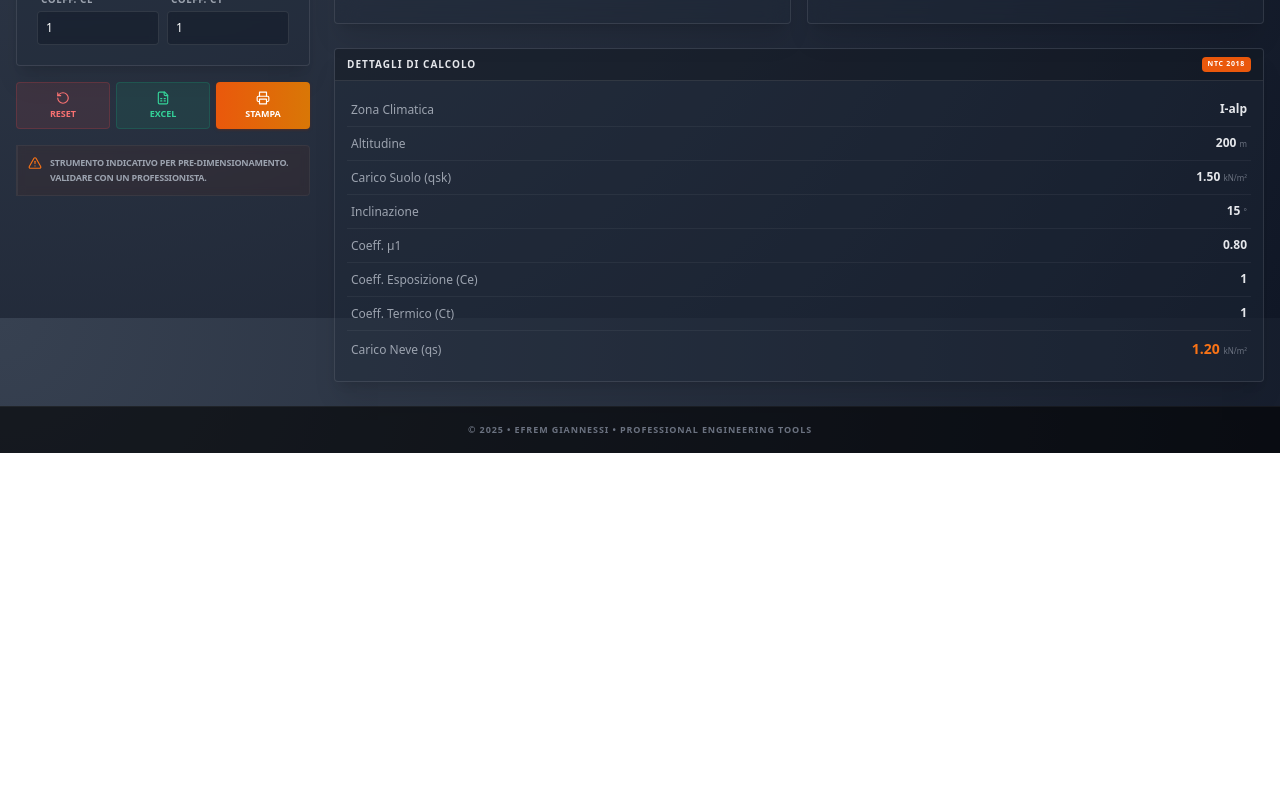
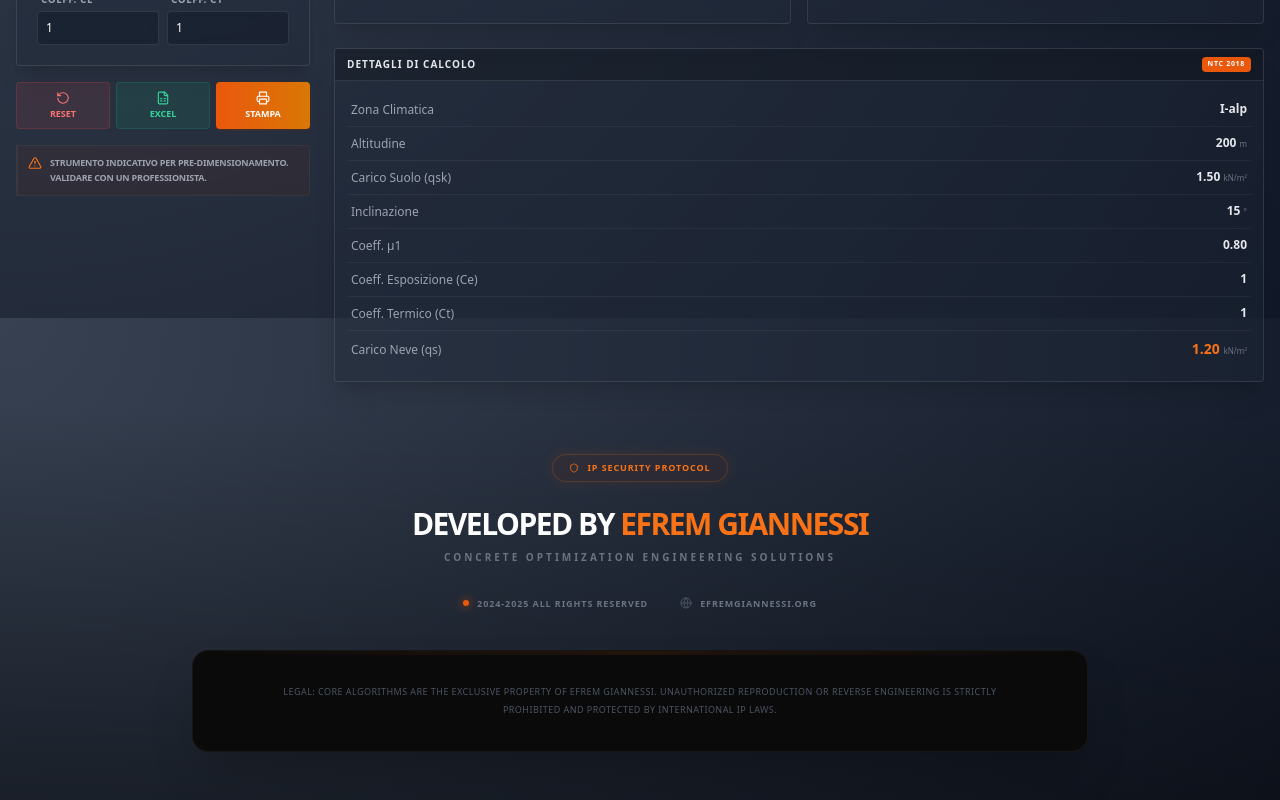
Before and after one commit to efremgiannessi/NTC-2018-Neve-e-Vento-v.02, a React (Vite) app: page / in a window 1280 px wide. Shown: the part 482-1282 px from the top of the page. Before the commit the page ends 935 px from the top, so only its background shows below. Built offline with nearby package versions, Linux system fonts and the light colour scheme.

Commit message:
feat: Add security and attribution to footer
Introduces IP security protocol badge and updates attribution in the application footer to enhance legitimacy and authorship visibility.

```diff
--- a/App.tsx
+++ b/App.tsx
@@ -1,5 +1,5 @@
 import React, { useState, useMemo, useEffect } from 'react';
-import { Snowflake, Wind, Layers, Calculator, Printer, AlertTriangle, FileText, Info, RotateCcw, FileSpreadsheet } from 'lucide-react';
+import { Snowflake, Wind, Layers, Calculator, Printer, AlertTriangle, FileText, Info, RotateCcw, FileSpreadsheet, Shield, Globe } from 'lucide-react';
 import { CalculationType, SnowZone, WindZone, RoughnessClass, SnowState, WindState, DriftState, CalculationResult } from './types';
 import { calculateSnow, calculateWind, calculateDrift } from './utils/calculations';
 import ResultCard from './components/ResultCard';
@@ -361,9 +361,47 @@ const App: React.FC = () => {
       </main>
 
       {/* Screen Footer */}
-      <footer className="bg-black/60 border-t border-white/5 py-4 mt-auto no-print">
-        <div className="max-w-[1600px] mx-auto px-4 text-center">
-          <p className="text-[9px] text-gray-500 uppercase tracking-widest font-bold">&copy; 2025 • Efrem Giannessi • Professional Engineering Tools</p>
+      <footer className="w-full py-12 px-4 mt-auto no-print relative z-10 bg-gradient-to-b from-transparent to-black/40">
+        <div className="max-w-4xl mx-auto text-center flex flex-col items-center">
+
+          {/* IP Security Badge */}
+          <div className="inline-flex items-center gap-2 px-4 py-1.5 rounded-full border border-orange-500/20 bg-orange-900/10 mb-6 shadow-[0_0_15px_rgba(249,115,22,0.1)]">
+            <Shield size={10} className="text-orange-500" />
+            <span className="text-[9px] font-bold text-orange-500 tracking-widest uppercase">IP Security Protocol</span>
+          </div>
+
+          {/* Main Title */}
+          <h2 className="text-2xl sm:text-3xl font-black text-white tracking-tighter mb-2">
+            DEVELOPED BY <span className="text-orange-500">EFREM GIANNESSI</span>
+          </h2>
+
+          {/* Subtitle */}
+          <p className="text-[9px] sm:text-[10px] font-bold text-gray-500 tracking-[0.3em] uppercase mb-8">
+            Concrete Optimization Engineering Solutions
+          </p>
+
+          {/* Links Row */}
+          <div className="flex flex-col sm:flex-row items-center justify-center gap-4 sm:gap-8 mb-10">
+            <div className="flex items-center gap-2">
+              <div className="w-1.5 h-1.5 rounded-full bg-orange-600 shadow-[0_0_8px_rgba(234,88,12,0.8)]"></div>
+              <span className="text-[9px] font-bold text-gray-500 tracking-widest">2024-2025 ALL RIGHTS RESERVED</span>
+            </div>
+            <a href="https://www.efremgiannessi.org" target="_blank" rel="noopener noreferrer" className="flex items-center gap-2 group cursor-pointer transition-colors">
+              <Globe size={12} className="text-gray-600 group-hover:text-orange-500 transition-colors" />
+              <span className="text-[9px] font-bold text-gray-500 group-hover:text-orange-500 tracking-widest transition-colors">EFREMGIANNESSI.ORG</span>
+            </a>
+          </div>
+
+          {/* Legal Box */}
+          <div className="w-full bg-[#0a0a0a] border border-white/5 rounded-2xl p-6 sm:p-8 shadow-2xl relative overflow-hidden group">
+             {/* Subtle glow effect behind legal box */}
+             <div className="absolute top-0 left-1/2 -translate-x-1/2 w-full h-1 bg-gradient-to-r from-transparent via-orange-500/20 to-transparent opacity-50"></div>
+
+             <p className="text-[8px] sm:text-[9px] text-gray-600 font-medium leading-loose tracking-wider uppercase max-w-3xl mx-auto">
+               Legal: Core algorithms are the exclusive property of Efrem Giannessi. Unauthorized reproduction or reverse engineering is strictly prohibited and protected by international IP laws.
+             </p>
+          </div>
+
         </div>
       </footer>
 
```
